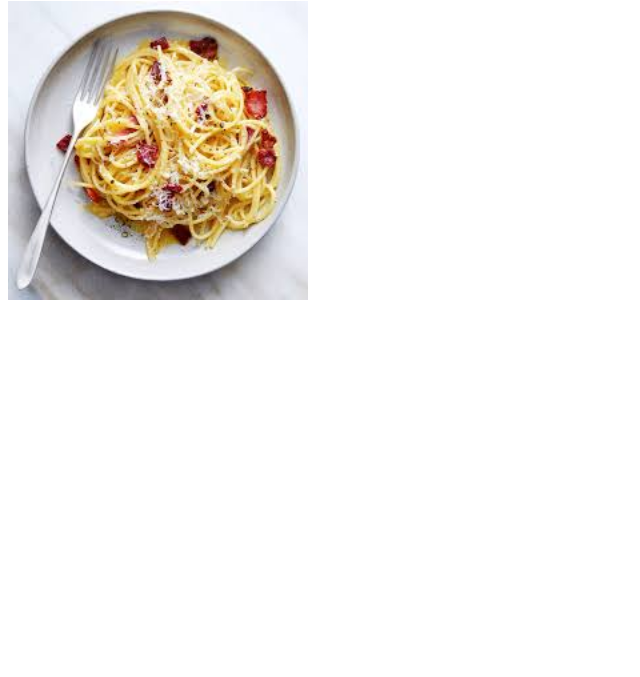
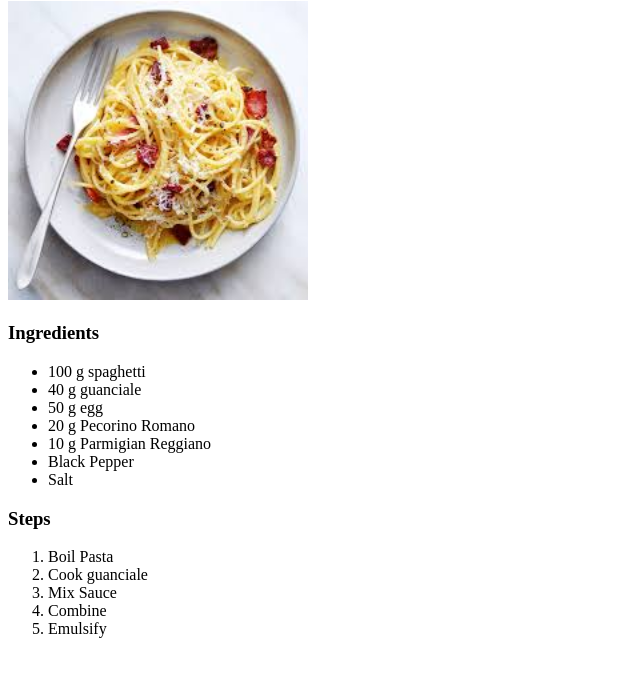
Before and after one commit to FarmaanPannu/odin-recipes, a plain HTML site: page pages/Carbonara.html in a window 1280 px wide. Shown: the part 79-756 px from the top of the page, without its empty margins (0-640 px from the left). Drawn offline with Linux system fonts and the light colour scheme.

Commit message:
Add recipe information

```diff
--- a/pages/Carbonara.html
+++ b/pages/Carbonara.html
@@ -8,5 +8,27 @@
 <body>
     <h1>Carbonara</h1>
      <img src="../images/carbonara.jpeg" alt="carbonara" width="300">
+
+     <h3>Ingredients</h3>
+    <ul>
+        <li>100 g spaghetti</li>
+        <li>40 g guanciale</li>
+        <li>50 g egg</li>
+        <li>20 g Pecorino Romano</li>
+        <li>10 g Parmigian Reggiano</li>
+        <li>Black Pepper</li>
+        <li>Salt</li>
+    </ul>
+
+     <h3>Steps</h3>
+
+     <ol>
+        <li>Boil Pasta</li>
+        <li>Cook guanciale</li>
+        <li>Mix Sauce</li>
+        <li>Combine</li>
+        <li>Emulsify</li>
+     </ol>
+
 </body>
 </html>
```
Also changed, not shown: pages/Mac_And_Cheese.html (+22 -0 lines), pages/Mashed_Potatoes.html (+18 -0 lines).
